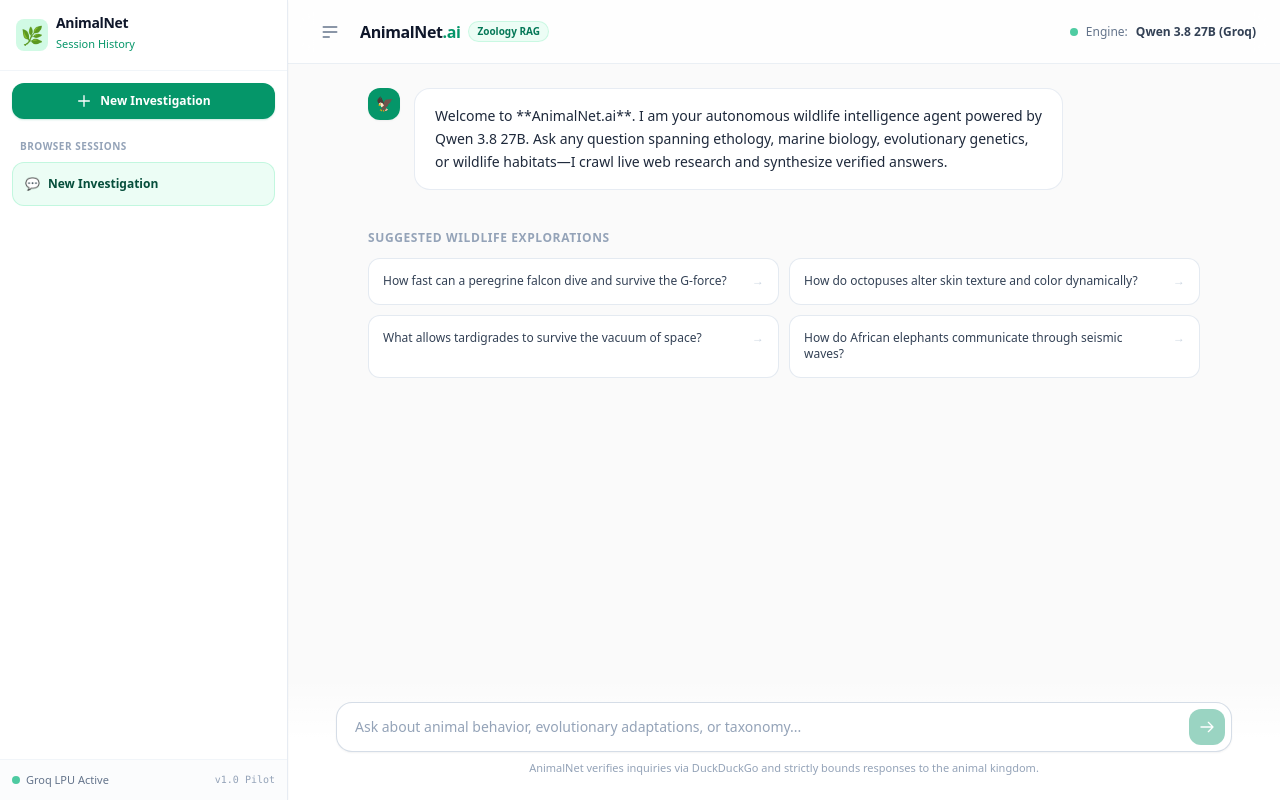
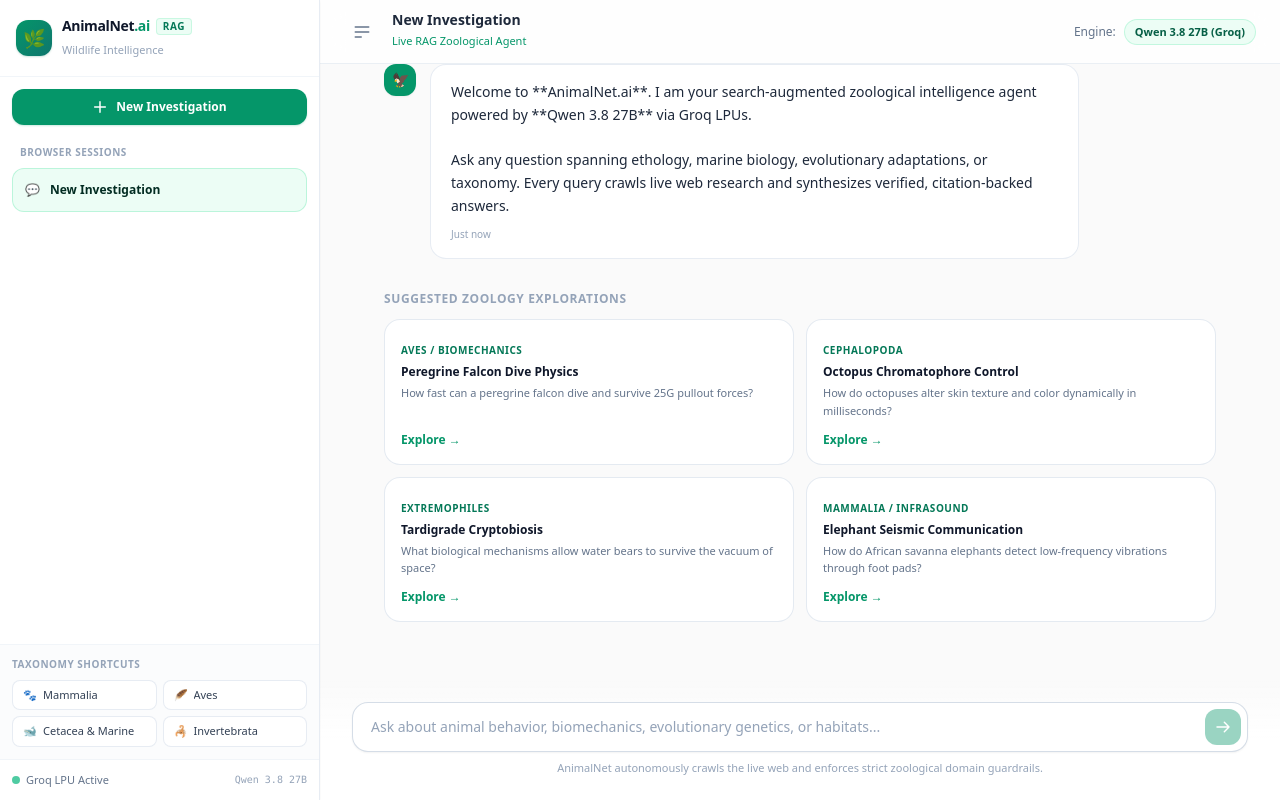
Before and after one commit to sanhegde-hash/animalnet, a React (Vite) app: page / in a window 1280 px wide. Built offline with nearby package versions, Linux system fonts and the light colour scheme; the HTML template or start-up script is replaced by a standard one.

Commit message:
better UI

```diff
--- a/src/App.jsx
+++ b/src/App.jsx
@@ -2,15 +2,43 @@ import React, { useState, useEffect, useRef } from "react";
 
 const INITIAL_WELCOME = {
   role: "assistant",
-  text: "Welcome to **AnimalNet.ai**. I am your autonomous wildlife intelligence agent powered by Qwen 3.8 27B. Ask any question spanning ethology, marine biology, evolutionary genetics, or wildlife habitats—I crawl live web research and synthesize verified answers.",
-  sources: []
+  text: "Welcome to **AnimalNet.ai**. I am your search-augmented zoological intelligence agent powered by **Qwen 3.8 27B** via Groq LPUs.\n\nAsk any question spanning ethology, marine biology, evolutionary adaptations, or taxonomy. Every query crawls live web research and synthesizes verified, citation-backed answers.",
+  sources: [],
+  timestamp: "Just now"
 };
 
 const STARTER_PROMPTS = [
-  "How fast can a peregrine falcon dive and survive the G-force?",
-  "How do octopuses alter skin texture and color dynamically?",
-  "What allows tardigrades to survive the vacuum of space?",
-  "How do African elephants communicate through seismic waves?"
+  {
+    tag: "Aves / Biomechanics",
+    title: "Peregrine Falcon Dive Physics",
+    desc: "How fast can a peregrine falcon dive and survive 25G pullout forces?",
+    query: "How fast can a peregrine falcon dive and survive the extreme G-force?"
+  },
+  {
+    tag: "Cephalopoda",
+    title: "Octopus Chromatophore Control",
+    desc: "How do octopuses alter skin texture and color dynamically in milliseconds?",
+    query: "How do octopuses alter skin texture and color dynamically?"
+  },
+  {
+    tag: "Extremophiles",
+    title: "Tardigrade Cryptobiosis",
+    desc: "What biological mechanisms allow water bears to survive the vacuum of space?",
+    query: "What allows tardigrades to survive the vacuum of space and radiation?"
+  },
+  {
+    tag: "Mammalia / Infrasound",
+    title: "Elephant Seismic Communication",
+    desc: "How do African savanna elephants detect low-frequency vibrations through foot pads?",
+    query: "How do African elephants communicate through seismic waves in the ground?"
+  }
+];
+
+const TAXONOMY_SHORTCUTS = [
+  { name: "Mammalia", icon: "🐾", sample: "Unique adaptations of monotremes like the platypus" },
+  { name: "Aves", icon: "🪶", sample: "Aerodynamic wing morphology of wandering albatrosses" },
+  { name: "Cetacea & Marine", icon: "🐋", sample: "Echolocation anatomy in sperm whales" },
+  { name: "Invertebrata", icon: "🦂", sample: "Immune mechanics of horseshoe crab hemolymph" }
 ];
 
 export default function App() {
@@ -23,7 +51,7 @@ export default function App() {
     }
     return [
       {
-        id: "session-" + Date.now(),
+        id: "sess-" + Date.now(),
         title: "New Investigation",
         messages: [INITIAL_WELCOME],
         createdAt: Date.now()
@@ -32,7 +60,7 @@ export default function App() {
   });
 
   const [activeSessionId, setActiveSessionId] = useState(() => {
-    return sessions[0]?.id || "session-default";
+    return sessions[0]?.id || "sess-default";
   });
 
   const [input, setInput] = useState("");
@@ -41,7 +69,7 @@ export default function App() {
   const [sidebarOpen, setSidebarOpen] = useState(true);
   const messagesEndRef = useRef(null);
 
-  // Sync sessions with sessionStorage
+  // Sync session state to sessionStorage
   useEffect(() => {
     try {
       sessionStorage.setItem("animalnet_sessions", JSON.stringify(sessions));
@@ -50,7 +78,7 @@ export default function App() {
     }
   }, [sessions]);
 
-  // Scroll to bottom on new messages
+  // Auto-scroll on new messages
   useEffect(() => {
     messagesEndRef.current?.scrollIntoView({ behavior: "smooth" });
   }, [sessions, activeSessionId, isLoading]);
@@ -60,7 +88,7 @@ export default function App() {
 
   const createNewSession = () => {
     const newSession = {
-      id: "session-" + Date.now(),
+      id: "sess-" + Date.now(),
       title: "New Investigation",
       messages: [INITIAL_WELCOME],
       createdAt: Date.now()
@@ -88,16 +116,17 @@ export default function App() {
     if (!textToSend || isLoading) return;
 
     setInput("");
-    const userMessage = { role: "user", text: textToSend };
+    const nowStr = new Date().toLocaleTimeString([], { hour: "2-digit", minute: "2-digit" });
+    const userMessage = { role: "user", text: textToSend, timestamp: nowStr };
 
-    // Update session messages & auto-set conversation title
+    // Update messages and auto-title first thread
     setSessions((prev) =>
       prev.map((s) => {
         if (s.id === activeSessionId) {
           const isFirstQuery = s.messages.filter((m) => m.role === "user").length === 0;
           return {
             ...s,
-            title: isFirstQuery ? textToSend.slice(0, 32) + (textToSend.length > 32 ? "..." : "") : s.title,
+            title: isFirstQuery ? textToSend.slice(0, 28) + (textToSend.length > 28 ? "..." : "") : s.title,
             messages: [...s.messages, userMessage]
           };
         }
@@ -106,7 +135,7 @@ export default function App() {
     );
 
     setIsLoading(true);
-    setStatusText("Searching DuckDuckGo for live wildlife data...");
+    setStatusText("Crawling DuckDuckGo for peer-reviewed zoological context...");
 
     try {
       const currentHistory = activeSession.messages
@@ -123,7 +152,7 @@ export default function App() {
         })
       });
 
-      setStatusText("Synthesizing zoological report with Qwen 3.8 27B...");
+      setStatusText("Synthesizing answer with Qwen 3.8 27B on Groq LPU...");
       const data = await res.json();
 
       if (!res.ok) {
@@ -132,8 +161,9 @@ export default function App() {
 
       const botMessage = {
         role: "assistant",
-        text: data.answer || "No response received from model.",
-        sources: data.sources || []
+        text: data.answer || "No synthesis returned by engine.",
+        sources: data.sources || [],
+        timestamp: new Date().toLocaleTimeString([], { hour: "2-digit", minute: "2-digit" })
       };
 
       setSessions((prev) =>
@@ -146,8 +176,9 @@ export default function App() {
     } catch (err) {
       const errorMessage = {
         role: "assistant",
-        text: `⚠️ **Research Engine Notice:** ${err.message}`,
-        sources: []
+        text: `⚠️ **Zoological Engine Notice:** ${err.message}`,
+        sources: [],
+        timestamp: new Date().toLocaleTimeString([], { hour: "2-digit", minute: "2-digit" })
       };
       setSessions((prev) =>
         prev.map((s) =>
@@ -171,46 +202,52 @@ export default function App() {
 
   return (
     <div className="flex h-screen bg-[#F8FAFC] text-slate-800 font-sans antialiased overflow-hidden">
-      {/* LEFT SIDEBAR: SESSION HISTORY */}
+      {/* SIDEBAR: SAVED IN-BROWSER INVESTIGATIONS */}
       <aside
         className={`${
-          sidebarOpen ? "w-72" : "w-0"
-        } transition-all duration-300 ease-in-out flex flex-col bg-white border-r border-slate-200/80 shadow-sm relative z-20 overflow-hidden`}
+          sidebarOpen ? "w-80" : "w-0"
+        } transition-all duration-300 ease-in-out flex flex-col bg-white border-r border-slate-200/80 shadow-sm relative z-20 overflow-hidden shrink-0`}
       >
+        {/* BRAND HEADER */}
         <div className="p-4 border-b border-slate-100 flex items-center justify-between">
-          <div className="flex items-center gap-2">
-            <span className="flex items-center justify-center w-8 h-8 rounded-lg bg-emerald-100 text-emerald-700 text-lg">
+          <div className="flex items-center gap-2.5">
+            <div className="w-9 h-9 rounded-xl bg-gradient-to-br from-emerald-600 to-teal-700 flex items-center justify-center text-white shadow-sm shadow-emerald-700/20 text-lg">
               🌿
-            </span>
+            </div>
             <div>
-              <h2 className="text-sm font-semibold text-slate-900 tracking-tight leading-none">
-                AnimalNet
-              </h2>
-              <span className="text-[11px] text-emerald-600 font-medium">Session History</span>
+              <div className="flex items-center gap-1.5">
+                <span className="font-bold text-slate-900 tracking-tight text-sm">
+                  AnimalNet<span className="text-emerald-600">.ai</span>
+                </span>
+                <span className="text-[10px] uppercase font-bold tracking-wider px-1.5 py-0.2 rounded bg-emerald-50 text-emerald-700 border border-emerald-200/50">
+                  RAG
+                </span>
+              </div>
+              <span className="text-[11px] text-slate-400">Wildlife Intelligence</span>
             </div>
           </div>
           <button
             onClick={() => setSidebarOpen(false)}
-            className="md:hidden text-slate-400 hover:text-slate-600 p-1"
+            className="md:hidden p-1.5 text-slate-400 hover:text-slate-600 rounded-lg"
           >
             ✕
           </button>
         </div>
 
-        {/* NEW CHAT BUTTON */}
+        {/* NEW INVESTIGATION ACTION */}
         <div className="p-3">
           <button
             onClick={createNewSession}
-            className="w-full flex items-center justify-center gap-2 px-3 py-2.5 bg-emerald-600 hover:bg-emerald-700 active:scale-[0.98] text-white rounded-xl text-xs font-semibold shadow-sm shadow-emerald-600/20 transition-all"
+            className="w-full flex items-center justify-center gap-2 px-3.5 py-2.5 bg-emerald-600 hover:bg-emerald-700 active:scale-[0.98] text-white rounded-xl text-xs font-semibold shadow-sm shadow-emerald-600/20 transition-all"
           >
             <svg className="w-4 h-4" fill="none" stroke="currentColor" viewBox="0 0 24 24">
-              <path strokeLinecap="round" strokeLinejoin="round" strokeWidth="2" d="M12 4v16m8-8H4" />
+              <path strokeLinecap="round" strokeLinejoin="round" strokeWidth="2.2" d="M12 4v16m8-8H4" />
             </svg>
             New Investigation
           </button>
         </div>
 
-        {/* CHAT THREADS LIST */}
+        {/* SAVED SESSIONS LIST */}
         <div className="flex-1 overflow-y-auto px-3 py-1 space-y-1">
           <p className="text-[10px] uppercase font-bold text-slate-400 tracking-wider px-2 py-1">
             Browser Sessions
@@ -223,18 +260,18 @@ export default function App() {
                 onClick={() => setActiveSessionId(sess.id)}
                 className={`group flex items-center justify-between px-3 py-2.5 rounded-xl cursor-pointer text-xs transition-all ${
                   isActive
-                    ? "bg-emerald-50 text-emerald-900 font-semibold border border-emerald-200/60 shadow-xs"
-                    : "text-slate-600 hover:bg-slate-100/80 font-normal"
+                    ? "bg-emerald-50 text-emerald-950 font-semibold border border-emerald-200/70 shadow-xs"
+                    : "text-slate-600 hover:bg-slate-50 font-normal border border-transparent"
                 }`}
               >
-                <div className="flex items-center gap-2 truncate">
+                <div className="flex items-center gap-2.5 truncate">
                   <span className={isActive ? "text-emerald-600" : "text-slate-400"}>💬</span>
                   <span className="truncate">{sess.title}</span>
                 </div>
                 <button
                   onClick={(e) => deleteSession(e, sess.id)}
-                  title="Delete chat"
-                  className="opacity-0 group-hover:opacity-100 hover:text-rose-500 text-slate-400 p-1 transition-opacity"
+                  title="Delete investigation"
+                  className="opacity-0 group-hover:opacity-100 hover:text-rose-600 text-slate-400 p-1 transition-opacity"
                 >
                   <svg className="w-3.5 h-3.5" fill="none" stroke="currentColor" viewBox="0 0 24 24">
                     <path strokeLinecap="round" strokeLinejoin="round" strokeWidth="2" d="M19 7l-.867 12.142A2 2 0 0116.138 21H7.862a2 2 0 01-1.995-1.858L5 7m5 4v6m4-6v6m1-10V4a1 1 0 00-1-1h-4a1 1 0 00-1 1v3M4 7h16" />
@@ -245,50 +282,70 @@ export default function App() {
           })}
         </div>
 
-        {/* SIDEBAR FOOTER */}
-        <div className="p-3 border-t border-slate-100 bg-slate-50/50">
+        {/* TAXONOMY EXPLORER DRAWER */}
+        <div className="p-3 border-t border-slate-100 bg-slate-50/60">
+          <p className="text-[10px] uppercase font-bold text-slate-400 tracking-wider mb-2">
+            Taxonomy Shortcuts
+          </p>
+          <div className="grid grid-cols-2 gap-1.5">
+            {TAXONOMY_SHORTCUTS.map((tax, tIdx) => (
+              <button
+                key={tIdx}
+                onClick={() => handleSend(tax.sample)}
+                className="flex items-center gap-1.5 px-2.5 py-1.5 rounded-lg bg-white border border-slate-200/80 hover:border-emerald-400 text-slate-700 hover:text-emerald-900 text-[11px] font-medium transition-all truncate text-left shadow-2xs"
+              >
+                <span>{tax.icon}</span>
+                <span className="truncate">{tax.name}</span>
+              </button>
+            ))}
+          </div>
+        </div>
+
+        {/* TELEMETRY FOOTER */}
+        <div className="p-3 border-t border-slate-100 bg-white">
           <div className="flex items-center justify-between text-[11px] text-slate-500">
             <span className="flex items-center gap-1.5">
               <span className="w-2 h-2 rounded-full bg-emerald-500 animate-pulse"></span>
               Groq LPU Active
             </span>
-            <span className="text-slate-400 font-mono text-[10px]">v1.0 Pilot</span>
+            <span className="text-slate-400 font-mono text-[10px]">Qwen 3.8 27B</span>
           </div>
         </div>
       </aside>
 
-      {/* MAIN CHAT AREA */}
+      {/* MAIN RESEARCH ARENA */}
       <div className="flex-1 flex flex-col h-screen min-w-0 bg-[#FAFAFA]">
-        {/* HEADER BAR */}
+        {/* HEADER */}
         <header className="h-16 px-6 bg-white/80 backdrop-blur-md border-b border-slate-200/70 flex items-center justify-between shrink-0">
           <div className="flex items-center gap-3">
             <button
               onClick={() => setSidebarOpen(!sidebarOpen)}
-              className="p-2 rounded-lg text-slate-500 hover:bg-slate-100 transition-colors"
-              title="Toggle History Sidebar"
+              className="p-2 rounded-xl text-slate-500 hover:text-slate-700 hover:bg-slate-100 transition-colors"
+              title="Toggle Sidebar"
             >
               <svg className="w-5 h-5" fill="none" stroke="currentColor" viewBox="0 0 24 24">
                 <path strokeLinecap="round" strokeLinejoin="round" strokeWidth="2" d="M4 6h16M4 12h16M4 18h7" />
               </svg>
             </button>
-            <div className="flex items-center gap-2">
-              <span className="font-bold text-slate-900 tracking-tight text-base">
-                AnimalNet<span className="text-emerald-600">.ai</span>
-              </span>
-              <span className="hidden sm:inline-block px-2 py-0.5 rounded-full text-[10px] font-semibold bg-emerald-50 text-emerald-700 border border-emerald-200/50">
-                Zoology RAG
+            <div>
+              <h1 className="text-sm font-semibold text-slate-800 leading-none">
+                {activeSession.title}
+              </h1>
+              <span className="text-[11px] text-emerald-600 font-medium">
+                Live RAG Zoological Agent
               </span>
             </div>
           </div>
 
           <div className="flex items-center gap-2 text-xs text-slate-500 font-medium">
-            <span className="w-2 h-2 rounded-full bg-emerald-500 animate-pulse"></span>
             <span className="hidden sm:inline">Engine:</span>
-            <span className="font-semibold text-slate-700">Qwen 3.8 27B (Groq)</span>
+            <span className="px-2.5 py-1 rounded-full bg-emerald-50 text-emerald-800 border border-emerald-200/60 font-semibold text-[11px]">
+              Qwen 3.8 27B (Groq)
+            </span>
           </div>
         </header>
 
-        {/* CHAT MESSAGES DISPLAY */}
+        {/* MESSAGES VIEWPORT */}
         <main className="flex-1 overflow-y-auto px-4 md:px-8 py-6 space-y-6 max-w-4xl w-full mx-auto">
           {activeSession.messages.map((msg, idx) => {
             const isUser = msg.role === "user";
@@ -319,7 +376,7 @@ export default function App() {
                         <svg className="w-3.5 h-3.5 text-emerald-600" fill="none" stroke="currentColor" viewBox="0 0 24 24">
                           <path strokeLinecap="round" strokeLinejoin="round" strokeWidth="2" d="M13.828 10.172a4 4 0 00-5.656 0l-4 4a4 4 0 105.656 5.656l1.102-1.101m-.758-4.899a4 4 0 005.656 0l4-4a4 4 0 00-5.656-5.656l-1.1 1.1" />
                         </svg>
-                        Verified Sources
+                        Web Citations
                       </div>
                       <div className="flex flex-wrap gap-1.5">
                         {msg.sources.map((src, sIdx) => (
@@ -333,10 +390,14 @@ export default function App() {
                       </div>
                     </div>
                   )}
+
+                  <div className={`text-[10px] mt-2 ${isUser ? "text-emerald-200 text-right" : "text-slate-400"}`}>
+                    {msg.timestamp || ""}
+                  </div>
                 </div>
 
                 {isUser && (
-                  <div className="w-8 h-8 rounded-xl bg-slate-200 text-slate-700 flex items-center justify-center shrink-0 text-sm font-bold">
+                  <div className="w-8 h-8 rounded-xl bg-slate-200 text-slate-700 flex items-center justify-center shrink-0 text-xs font-bold">
                     You
                   </div>
                 )}
@@ -344,36 +405,46 @@ export default function App() {
             );
           })}
 
-          {/* STARTER CARDS */}
+          {/* RESEARCH STARTER PROMPT TILES (Shown on initial thread) */}
           {activeSession.messages.length === 1 && (
-            <div className="pt-4 pb-2">
+            <div className="pt-2 pb-2">
               <p className="text-xs font-semibold text-slate-400 uppercase tracking-wider mb-3">
-                Suggested Wildlife Explorations
+                Suggested Zoology Explorations
               </p>
-              <div className="grid grid-cols-1 md:grid-cols-2 gap-2.5">
-                {STARTER_PROMPTS.map((prompt, pIdx) => (
+              <div className="grid grid-cols-1 md:grid-cols-2 gap-3">
+                {STARTER_PROMPTS.map((item, pIdx) => (
                   <button
                     key={pIdx}
-                    onClick={() => handleSend(prompt)}
-                    className="p-3.5 text-left rounded-xl bg-white border border-slate-200/90 hover:border-emerald-500/50 hover:bg-emerald-50/30 text-slate-700 hover:text-emerald-900 text-xs leading-snug font-medium transition-all shadow-xs group flex items-start justify-between"
+                    onClick={() => handleSend(item.query)}
+                    className="p-4 text-left rounded-2xl bg-white border border-slate-200/90 hover:border-emerald-500 hover:bg-emerald-50/20 text-slate-700 transition-all shadow-2xs group flex flex-col justify-between"
                   >
-                    <span>{prompt}</span>
-                    <span className="text-slate-300 group-hover:text-emerald-600 transition-colors ml-2 font-bold">
-                      →
-                    </span>
+                    <div>
+                      <span className="text-[10px] font-bold text-emerald-700 uppercase tracking-wider">
+                        {item.tag}
+                      </span>
+                      <h4 className="text-xs font-bold text-slate-900 mt-1 mb-1 group-hover:text-emerald-800">
+                        {item.title}
+                      </h4>
+                      <p className="text-[11px] text-slate-500 leading-relaxed">
+                        {item.desc}
+                      </p>
+                    </div>
+                    <div className="mt-3 flex items-center justify-end text-xs text-emerald-600 font-semibold">
+                      Explore →
+                    </div>
                   </button>
                 ))}
               </div>
             </div>
           )}
 
-          {/* LOADING BADGE */}
+          {/* MULTI-STAGE TELEMETRY SPINNER */}
           {isLoading && (
             <div className="flex items-center gap-3">
               <div className="w-8 h-8 rounded-xl bg-emerald-600 text-white flex items-center justify-center shrink-0 shadow-sm animate-pulse">
                 🦅
               </div>
-              <div className="inline-flex items-center gap-2 px-4 py-2.5 rounded-full bg-white border border-slate-200/80 shadow-xs text-xs text-emerald-800 font-medium">
+              <div className="inline-flex items-center gap-2.5 px-4 py-2.5 rounded-full bg-white border border-slate-200/80 shadow-xs text-xs text-emerald-800 font-medium">
                 <span className="w-2 h-2 rounded-full bg-emerald-500 animate-ping"></span>
                 {statusText || "Synthesizing answer..."}
               </div>
@@ -383,7 +454,7 @@ export default function App() {
           <div ref={messagesEndRef} />
         </main>
 
-        {/* INPUT PROMPT FOOTER */}
+        {/* INPUT COMPOSER */}
         <footer className="p-4 md:p-6 bg-gradient-to-t from-white via-white to-transparent shrink-0">
           <div className="max-w-4xl mx-auto">
             <div className="relative flex items-center bg-white border border-slate-300/80 focus-within:border-emerald-600 focus-within:ring-2 focus-within:ring-emerald-100 rounded-2xl shadow-sm transition-all p-1.5">
@@ -391,7 +462,7 @@ export default function App() {
                 value={input}
                 onChange={(e) => setInput(e.target.value)}
                 onKeyDown={handleKeyDown}
-                placeholder="Ask about animal behavior, evolutionary adaptations, or taxonomy..."
+                placeholder="Ask about animal behavior, biomechanics, evolutionary genetics, or habitats..."
                 rows={1}
                 className="w-full px-3 py-2 text-sm bg-transparent outline-none resize-none placeholder:text-slate-400 text-slate-800 max-h-32"
               />
@@ -402,12 +473,12 @@ export default function App() {
                 title="Send query"
               >
                 <svg className="w-4 h-4" fill="none" stroke="currentColor" viewBox="0 0 24 24">
-                  <path strokeLinecap="round" strokeLinejoin="round" strokeWidth="2" d="M14 5l7 7m0 0l-7 7m7-7H3" />
+                  <path strokeLinecap="round" strokeLinejoin="round" strokeWidth="2.2" d="M14 5l7 7m0 0l-7 7m7-7H3" />
                 </svg>
               </button>
             </div>
             <p className="text-center text-[11px] text-slate-400 mt-2">
-              AnimalNet verifies inquiries via DuckDuckGo and strictly bounds responses to the animal kingdom.
+              AnimalNet autonomously crawls the live web and enforces strict zoological domain guardrails.
             </p>
           </div>
         </footer>
```
